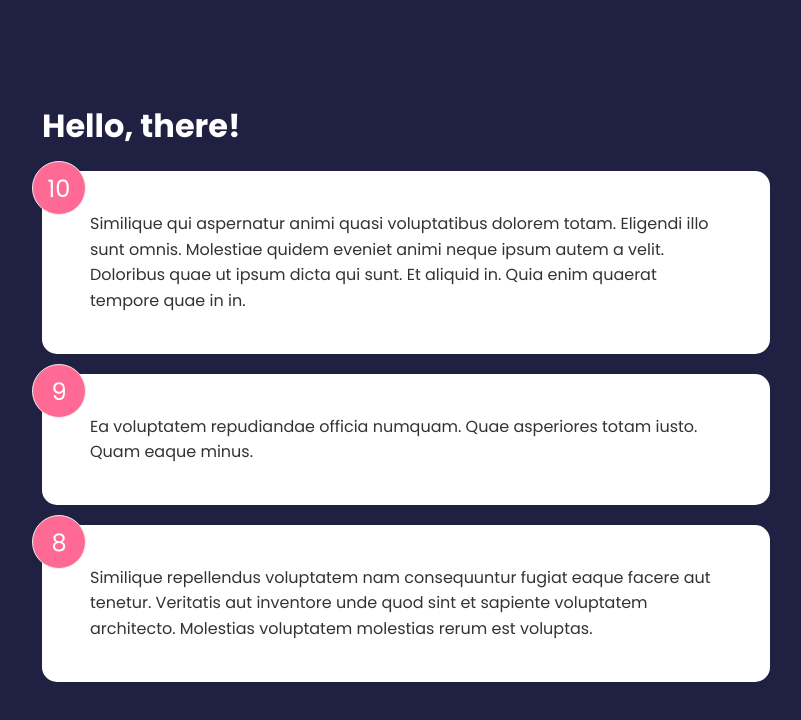
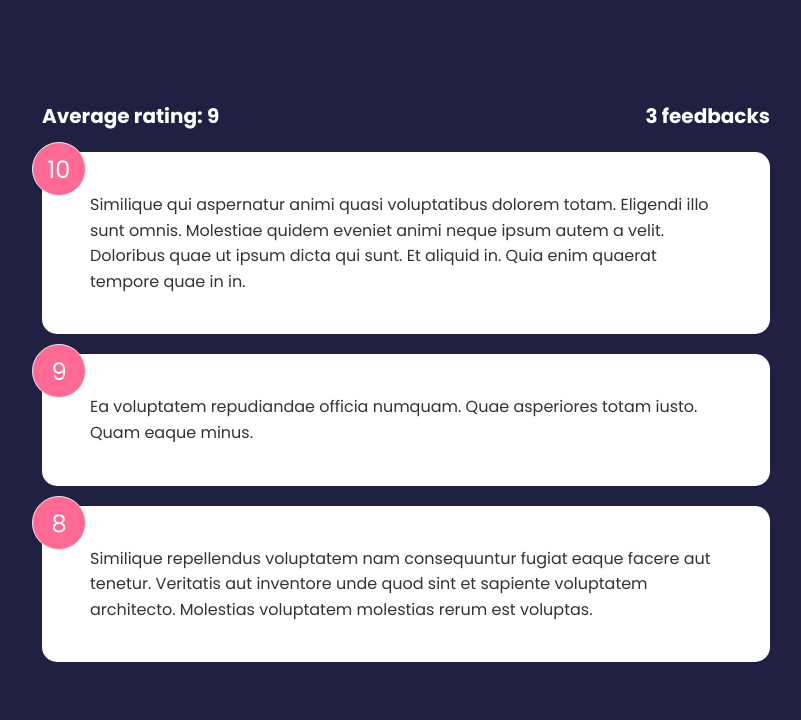
Before and after one commit to juliolmuller/studying-svelte, a Svelte app: page / in a window 1280 px wide. Shown: the top 720 px of the page, without its empty margins (234-1035 px from the left). Built offline with nearby package versions, Linux system fonts and the light colour scheme.

Commit message:
feat: create statistics component

```diff
--- a/src/App.svelte
+++ b/src/App.svelte
@@ -1,5 +1,6 @@
 <script lang="ts">
   import FeedbackCard from './components/FeedbackCard.svelte'
+  import Stats from './components/Stats.svelte'
 
   let feedbacks = [
     {
@@ -19,13 +20,16 @@
     },
   ]
 
+  $: feedbacksCount = feedbacks.length
+  $: avarageRating = feedbacks.reduce((total, { rating }) => total + rating, 0) / feedbacksCount
+
   function handleDelete(event: CustomEvent<number>) {
     feedbacks = feedbacks.filter(({ id }) => id !== event.detail)
   }
 </script>
 
-<main class="container">
-  <h1>Hello, there!</h1>
+<main class="root container">
+  <Stats avarage={avarageRating} count={feedbacksCount} />
 
   <div role="list">
     {#each feedbacks as feedback (feedback.id)}
@@ -39,4 +43,6 @@
   </div>
 </main>
 
-<style lang="scss"></style>
+<style lang="scss">
+  .root {}
+</style>
--- /dev/null
+++ b/src/components/Stats.svelte
@@ -0,0 +1,20 @@
+<script lang="ts">
+  export let avarage: number
+  export let count: number
+</script>
+
+<div class="root">
+  <p>Average rating: {avarage || 0}</p>
+  <p>{count || 0} feedbacks</p>
+</div>
+
+<style lang="scss">
+  .root {
+    display: flex;
+    align-items: center;
+    justify-content: space-between;
+
+    font-size: 1.25rem;
+    font-weight: 700;
+  }
+</style>
```
